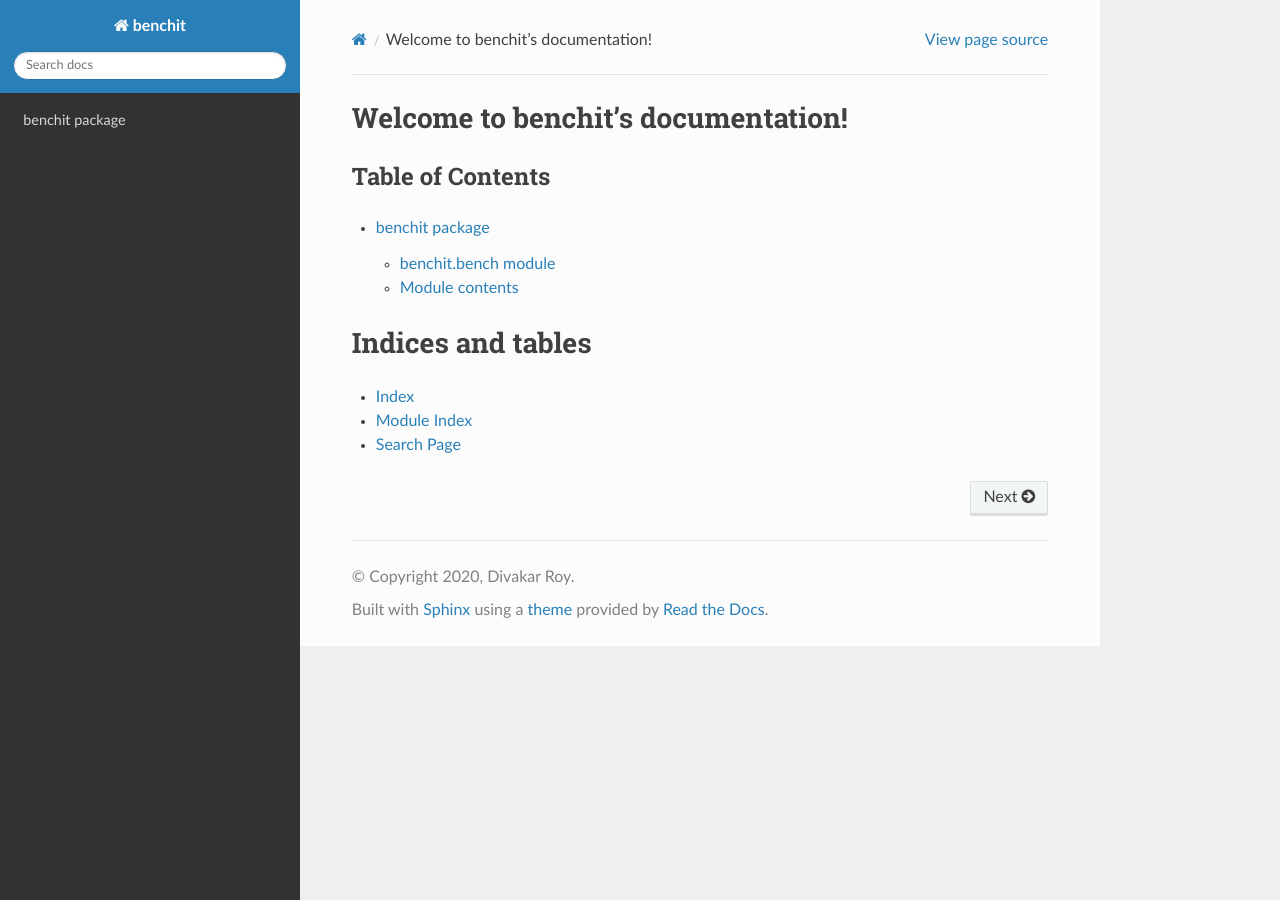
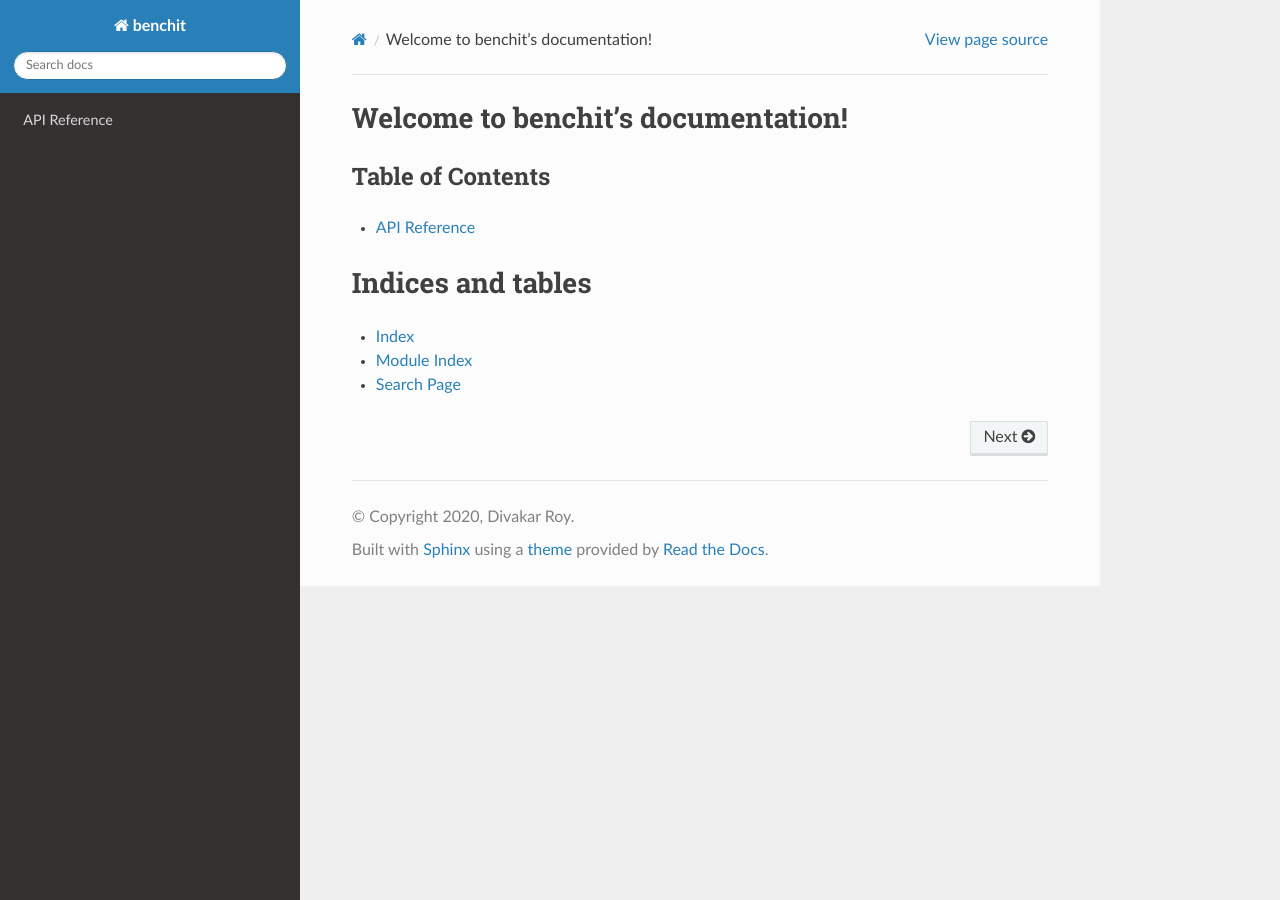
Before and after one commit to droyed/benchit, a Sphinx documentation site: the page built from docs/source/index.rst, in a window 1280 px wide. Built offline with Sphinx 7.4.7 and the Read the Docs theme 2.0.0, drawn with Linux system fonts in a browser that asks for light colours.

Commit message:
fix for apidocs bug

```diff
--- a/docs/source/benchit.rst
+++ b/docs/source/benchit.rst
@@ -1,18 +1,11 @@
-benchit package
-===============
-
-benchit.bench module
---------------------
+API Reference
+=============
 
 .. automodule:: benchit.bench
     :members:
     :undoc-members:
     :show-inheritance:
 
-
-Module contents
----------------
-
 .. automodule:: benchit
     :members:
     :undoc-members:
```
